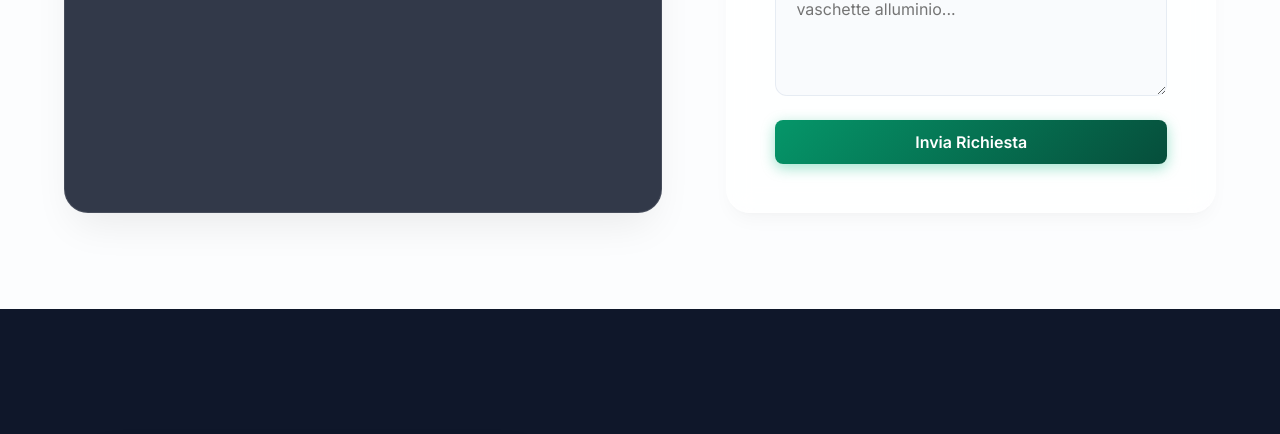
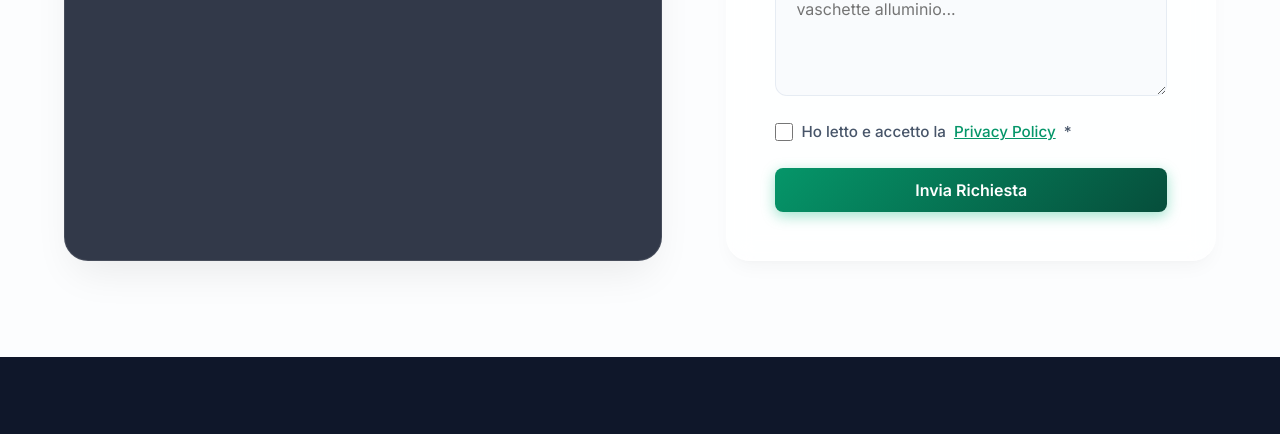
Before and after one commit to patriklaurinc27/tonetto_sito, a plain HTML site: page index.html in a window 1280 px wide. Shown: the part 4820-5254 px from the top of the page. Drawn offline with nearby package versions, Linux system fonts and the light colour scheme.

Commit message:
Add files via upload

```diff
--- a/index.html
+++ b/index.html
@@ -277,6 +277,12 @@
                                 placeholder="Vorrei un preventivo per sacchetti kraft e vaschette alluminio..."></textarea>
                         </div>
                         <input type="hidden" name="_next" value="https://www.tonettoingrossocarta.it/success.html">
+                        <div class="form-group checkbox-group">
+                            <label for="privacy">
+                                <input type="checkbox" id="privacy" name="privacy" required>
+                                Ho letto e accetto la <a href="privacy.html" target="_blank" style="text-decoration: underline; color: var(--primary);">Privacy Policy</a> *
+                            </label>
+                        </div>
                         <button type="submit" class="btn btn-primary btn-full">Invia Richiesta</button>
                     </form>
                 </div>
--- a/styles.css
+++ b/styles.css
@@ -1125,6 +1125,33 @@ img {
         grid-template-columns: 1fr;
         gap: 0;
     }
+}
+
+.checkbox-group {
+    flex-direction: row;
+    align-items: center;
+}
+
+.checkbox-group label {
+    display: flex;
+    align-items: center;
+    gap: 0.5rem;
+    margin-bottom: 0;
+    text-transform: none;
+    letter-spacing: normal;
+    font-size: 0.95rem;
+    font-weight: 500;
+    color: var(--text-muted);
+    cursor: pointer;
+}
+
+.checkbox-group input[type="checkbox"] {
+    width: 18px;
+    height: 18px;
+    padding: 0;
+    margin: 0;
+    cursor: pointer;
+    flex-shrink: 0;
 }
 
 /* ===== FOOTER ===== */
```
